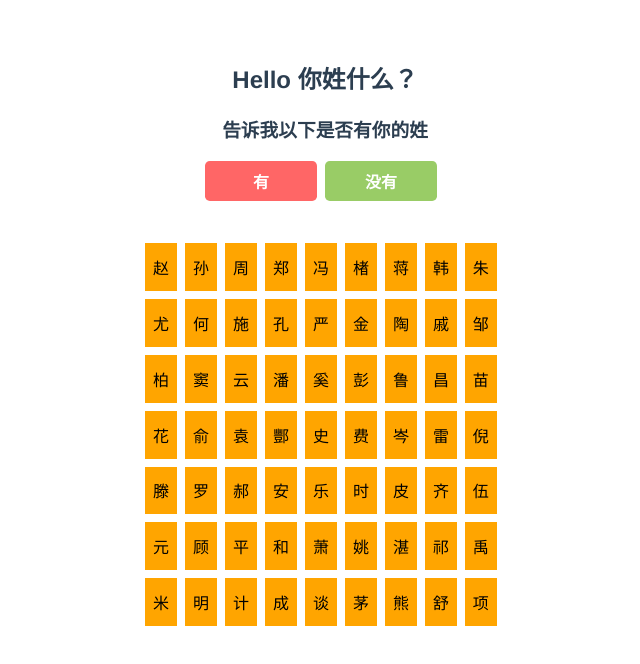
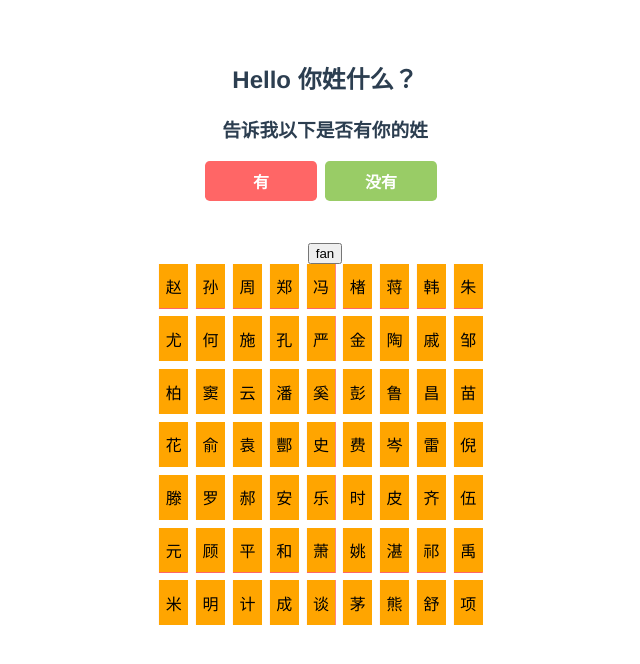
Before and after one commit to ha1o0/we-search, a Vue app: page / in a window 1280 px wide. Shown: the top 664 px of the page, without its empty margins (315-955 px from the left). Built offline with nearby package versions, Linux system fonts and the light colour scheme.

Commit message:
add animation

```diff
--- a/src/components/Card.vue
+++ b/src/components/Card.vue
@@ -1,19 +1,27 @@
 <template>
   <div class="card">
+    <button @click="isRotate = !isRotate">fan</button>
     <div class="row" v-for="(items, i) in surnameList" :key="i">
       <div class="item" v-for="(item, j) in items" :key="j">
-        <div>{{ itemNumber(item)[0] }}</div>
-        <!-- <div>{{ itemNumber(item)[1] }}</div> -->
+        <div :class="['container', isRotate ? 'rotate' : '']">
+          <div :class="['back']">{{ itemContent(nextSurnameList[i][j])[0] }}</div>
+          <div :class="['front']">{{ itemContent(item)[0] }}</div>
+        </div>
+        <!-- <div>{{ itemContent(item)[1] }}</div> -->
       </div>
     </div>
   </div>
 </template>
 
 <script setup>
-  import { watch, defineProps } from 'vue'
+  import { watch, defineProps, ref } from 'vue'
 
   const props = defineProps({
     surnames: {
+      type: Array,
+      default: [],
+    },
+    nextSurnames: {
       type: Array,
       default: [],
     },
@@ -23,7 +31,10 @@
     },
   })
 
+  let isRotate = ref(false)
+
   let surnameList = []
+  let nextSurnameList = []
 
   watch(
     () => props.surnames,
@@ -32,7 +43,7 @@
     }
   )
 
-  const itemNumber = (item) => {
+  const itemContent = (item) => {
     return item.split('.')
   }
 
@@ -42,9 +53,15 @@
       const column = i % props.rows
       if (!surnameList[row]) {
         surnameList[row] = []
+        nextSurnameList[row] = []
       }
       surnameList[row][column] = props.surnames[i]
+      nextSurnameList[row][column] = props.nextSurnames[i]
     }
+    // isRotate = !isRotate
+    // setTimeout(() => {
+    //   isRotate = !isRotate
+    // }, 100);
   }
 
   update()
@@ -64,17 +81,53 @@
     align-items: center;
     margin-bottom: 0.5rem;
     .item {
+      position: relative;
       color: black;
-      background: orange;
+      // background: orange;
       margin-right: 0.5rem;
-      padding: 0.2rem;
-      width: 1.6rem;
-      height: 2.6rem;
+      // padding: 0.2rem;
+      width: 1.8rem;
+      height: 2.8rem;
       display: flex;
       flex-direction: column;
       justify-content: center;
       align-items: center;
       user-select: none;
+      .container {
+        width: 100%;
+        height: 100%;
+        position: relative;
+        display: flex;
+        flex-direction: column;
+        justify-content: center;
+        align-items: center;
+        transform-style: preserve-3d;
+        -webkit-perspective: 1000;
+        -moz-perspective: 1000;
+        -ms-perspective: 1000;
+        perspective: 1000;
+        transition: 0.8s;
+        > div {
+          width: 100%;
+          height: 100%;
+          display: flex;
+          flex-direction: column;
+          justify-content: center;
+          align-items: center;
+        }
+        .front {
+          background: rgba(orange, 1);
+          position: absolute;
+          backface-visibility: hidden; // 关键属性
+        }
+        .back {
+          background: #FF6666;
+          transform: rotateY(180deg);
+        }
+      }
+      .rotate {
+        transform: rotateY(180deg);
+      }
     }
   }
 }
--- a/src/components/Home.vue
+++ b/src/components/Home.vue
@@ -16,7 +16,7 @@
       <button @click="reset">再猜一次</button>
     </div>
     <div v-show="currentPage < cardLength">
-      <Card :surnames="card"></Card>
+      <Card :surnames="card" :next-surnames="nextCard"></Card>
     </div>
   </div>
 </template>
@@ -36,6 +36,7 @@ import { onMounted } from "@vue/runtime-core"
 
   let result = ref(0)
   let card = ref([])
+  let nextCard = ref([])
   let currentPage = ref(0)
   const cards = []
   const cardLength = 7
@@ -60,15 +61,21 @@ import { onMounted } from "@vue/runtime-core"
   }
 
   card.value = cards[currentPage.value]
+  if (currentPage.value < cardLength - 1) {
+    nextCard.value = cards[currentPage.value + 1]
+  }
 
   const next = (value) => {
     result.value += value * Math.pow(2, currentPage.value)
     currentPage.value++
     card.value = cards[currentPage.value]
+    if (currentPage.value < cardLength - 1) {
+      nextCard.value = cards[currentPage.value + 1]
+    }
     if (currentPage.value === cardLength) {
       console.log('你姓【' + surnameList[result.value - 1] + '】')
     }
-    console.log(result.value, currentPage.value)
+    // console.log(result.value, currentPage.value)
   }
 
   const reset = () => {
```
